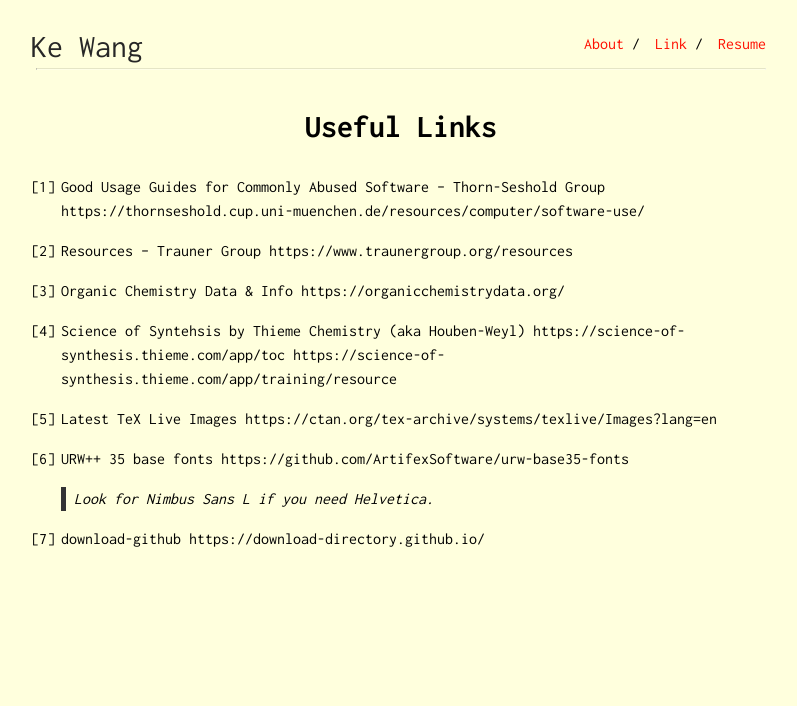
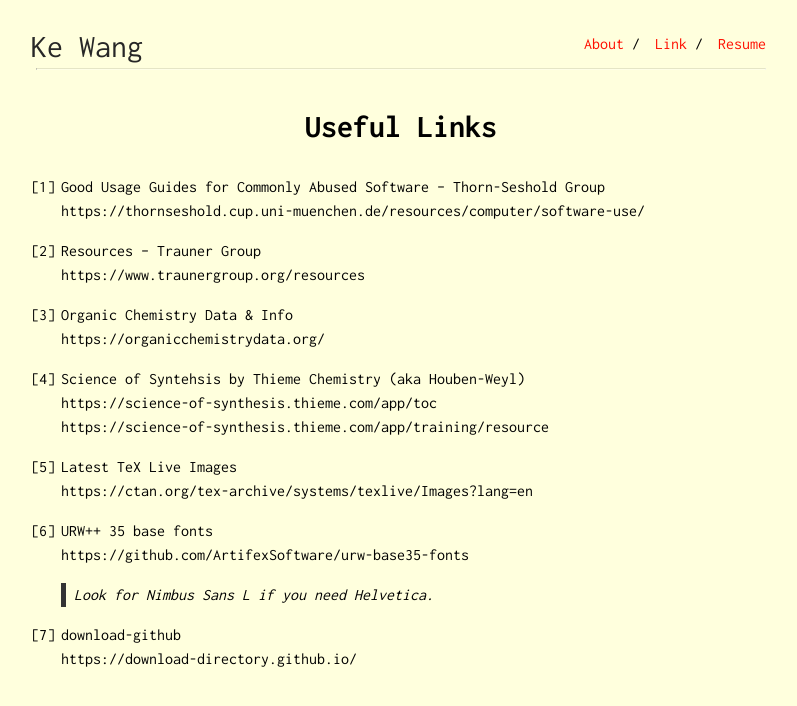
Before and after one commit to ekdc11/ekdc11.github.io, a Jekyll site: the page built from link.md, in a window 1280 px wide. Shown: the top 706 px of the page, without its empty margins (239-1036 px from the left). Built offline with Jekyll 4.4.1, drawn with Linux system fonts in a browser that asks for light colours; part of the change alters nothing that is shown.

Commit message:
Update link.md

```diff
--- a/link.md
+++ b/link.md
@@ -3,24 +3,25 @@ layout: default
 title: Useful Links
 ---
 
-1. Good Usage Guides for Commonly Abused Software -- Thorn-Seshold Group
+1. Good Usage Guides for Commonly Abused Software -- Thorn-Seshold Group \
 https://thornseshold.cup.uni-muenchen.de/resources/computer/software-use/
 
-3. Resources -- Trauner Group
+3. Resources -- Trauner Group \
 https://www.traunergroup.org/resources
 
-5. Organic Chemistry Data & Info
+5. Organic Chemistry Data & Info \
 https://organicchemistrydata.org/
 
-6. Science of Syntehsis by Thieme Chemistry (aka Houben-Weyl)
-https://science-of-synthesis.thieme.com/app/toc
+6. Science of Syntehsis by Thieme Chemistry (aka Houben-Weyl) \
+https://science-of-synthesis.thieme.com/app/toc \
 https://science-of-synthesis.thieme.com/app/training/resource
 
-7.  Latest TeX Live Images https://ctan.org/tex-archive/systems/texlive/Images?lang=en
+7.  Latest TeX Live Images \
+https://ctan.org/tex-archive/systems/texlive/Images?lang=en
 
-8. URW++ 35 base fonts
-https://github.com/ArtifexSoftware/urw-base35-fonts
+9. URW++ 35 base fonts \
+https://github.com/ArtifexSoftware/urw-base35-fonts \
 > Look for Nimbus Sans L if you need Helvetica.
 
-8. download-github
+8. download-github \
 https://download-directory.github.io/
```
